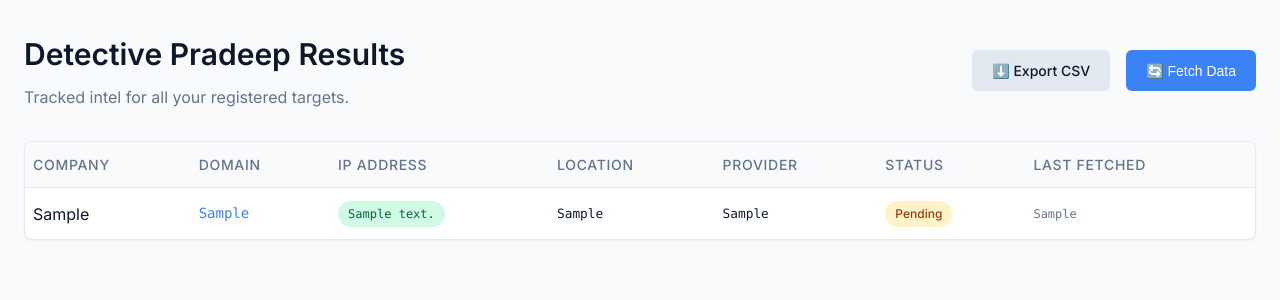
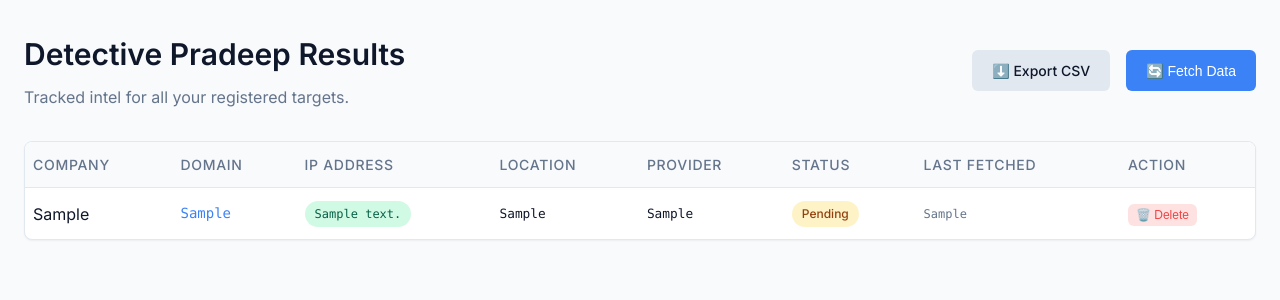
Before and after one commit to Viz38/OSIT-IP-Tracker, a Flask app: page /results in a window 1280 px wide. Shown: the part 63-363 px from the top of the page. Run offline with Flask 3, Linux system fonts and the light colour scheme; tables that the repository leaves empty hold one stand-in row (values such as "Sample post").

Commit message:
UI: Change delete button color to red

```diff
--- a/static/style.css
+++ b/static/style.css
@@ -196,6 +196,16 @@ input:focus {
     background-color: var(--secondary-hover);
 }
 
+.btn-danger {
+    background-color: #fee2e2;
+    color: var(--danger);
+}
+
+.btn-danger:hover:not(:disabled) {
+    background-color: #fca5a5;
+    color: #991b1b;
+}
+
 .btn-block {
     width: 100%;
     display: block;
--- a/templates/results.html
+++ b/templates/results.html
@@ -23,6 +23,7 @@
                 <th>Provider</th>
                 <th>Status</th>
                 <th>Last Fetched</th>
+                <th>Action</th>
             </tr>
         </thead>
         <tbody>
@@ -59,10 +60,14 @@
                     {% endif %}
                 </td>
                 <td class="mono" style="font-size: 0.75rem; color: var(--text-muted);">{{ target.last_fetched }}</td>
+                <td>
+                    <button class="btn btn-danger delete-btn" data-id="{{ target.id }}"
+                        style="padding: 0.25rem 0.5rem; font-size: 0.75rem;">🗑️ Delete</button>
+                </td>
             </tr>
             {% else %}
             <tr>
-                <td colspan="7" class="text-center no-data">No targets added yet. Go add some!</td>
+                <td colspan="8" class="text-center no-data">No targets added yet. Go add some!</td>
             </tr>
             {% endfor %}
         </tbody>
@@ -98,5 +103,40 @@
                 window.location.reload(); // Still reload in case some finished
             });
     });
+
+    document.querySelectorAll('.delete-btn').forEach(btn => {
+        btn.addEventListener('click', function () {
+            if (!confirm('Are you sure you want to delete this target?')) return;
+
+            const targetId = this.dataset.id;
+            const originalText = this.innerHTML;
+            this.innerHTML = '⏳';
+            this.disabled = true;
+
+            const deleteUrl = "{{ url_for('index') }}" + "delete/" + targetId;
+
+            fetch(deleteUrl, {
+                method: 'POST',
+                headers: {
+                    'Content-Type': 'application/json'
+                }
+            })
+                .then(response => response.json())
+                .then(data => {
+                    if (data.status === 'success') {
+                        window.location.reload();
+                    } else {
+                        alert('Error deleting target');
+                        this.innerHTML = originalText;
+                        this.disabled = false;
+                    }
+                })
+                .catch(err => {
+                    alert('Network error occurred');
+                    this.innerHTML = originalText;
+                    this.disabled = false;
+                });
+        });
+    });
 </script>
 {% endblock %}
```
